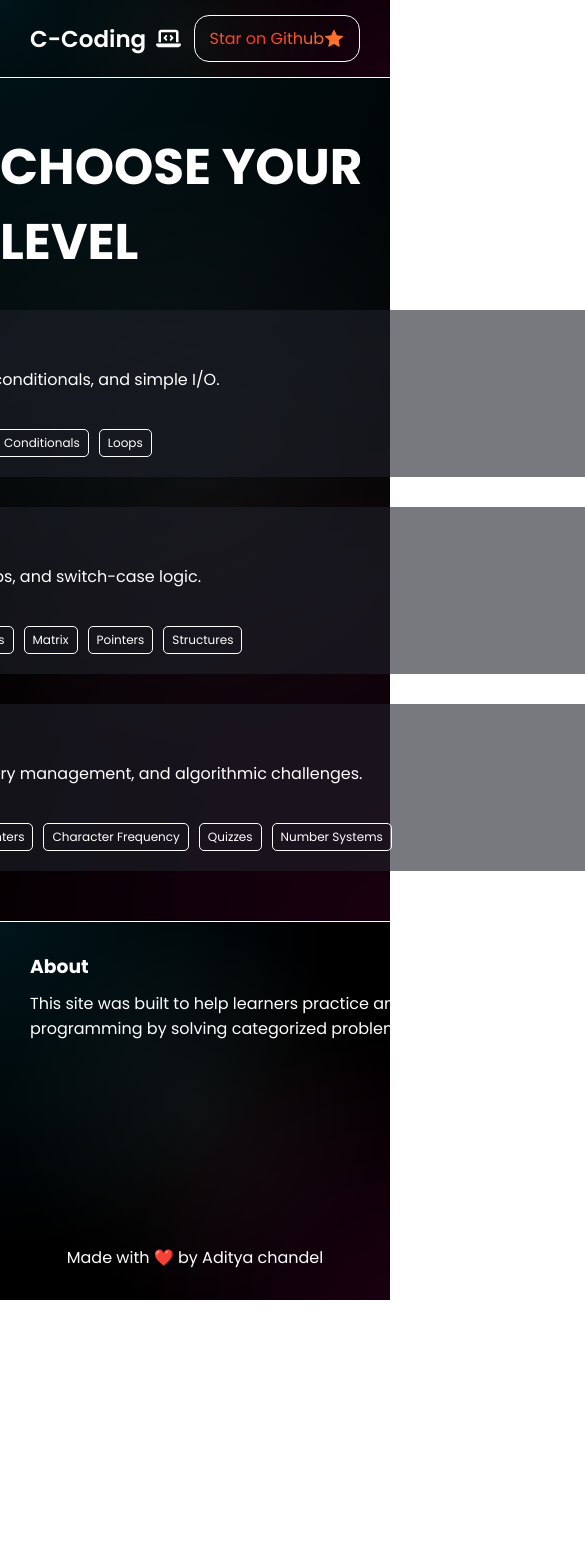
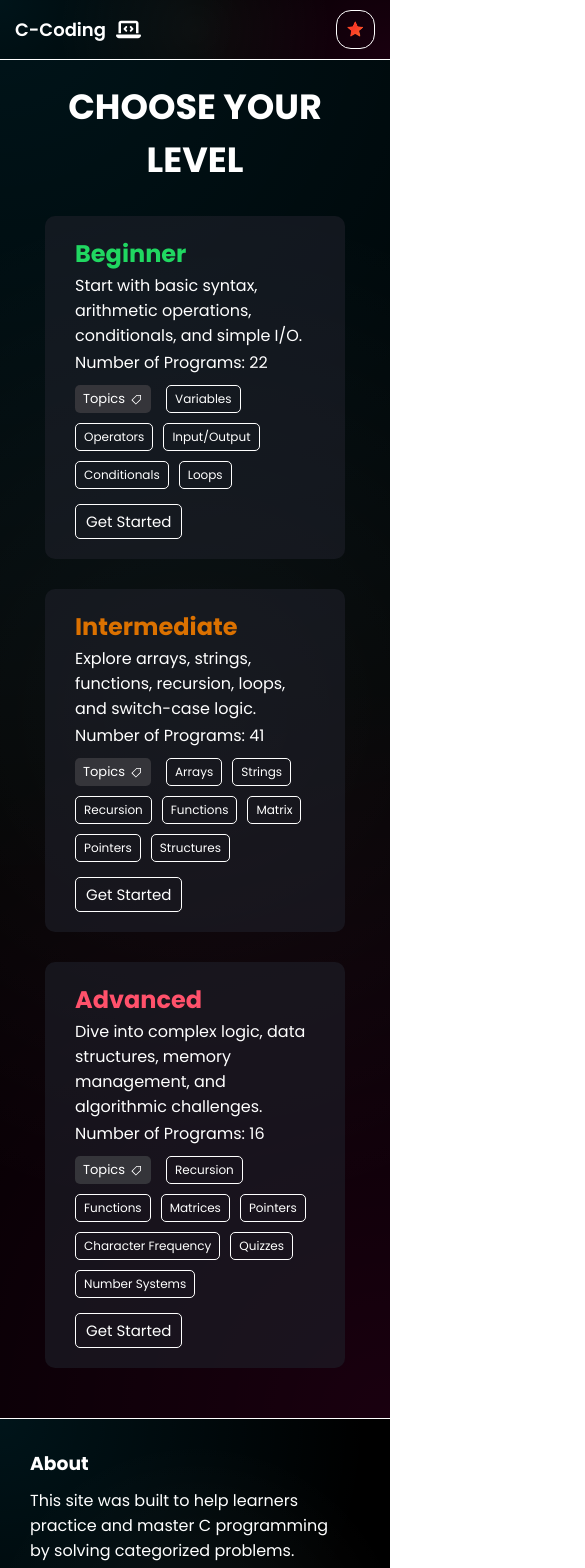
Before and after one commit to TonyStark-19/C-Coding, a React (Create React App) app in the folder c-coding/: page /levels in a window 390 px wide. Shown: the top 1568 px of the page, 585 px wide, since content can reach past the window. Before the commit the page ends 1300 px from the top, so only its background shows below. Built offline with nearby package versions, Linux system fonts and the light colour scheme.

Commit message:
Added responsiveness

```diff
--- a/c-coding/src/App.css
+++ b/c-coding/src/App.css
@@ -101,6 +101,7 @@
         radial-gradient(circle at top left, rgba(0, 200, 255, 0.1), transparent 60%),
         #000000;
     padding-top: 80px;
+    width: 100%;
 }
 
 /* content */
@@ -191,3 +192,185 @@
     justify-content: center;
     align-items: center;
 }
+
+/* responsiveness */
+
+@media (max-width: 1050px) {
+
+    /* footer */
+
+    .footer-section p {
+        width: 400px;
+    }
+}
+
+@media (max-width: 950px) {
+
+    /* footer */
+
+    .footer {
+        padding: 30px 0;
+    }
+
+    .footer-section p {
+        width: 300px;
+    }
+}
+
+@media (max-width: 900px) {
+
+    /* content */
+
+    .content h1 {
+        font-size: 35px;
+    }
+
+    .content h2 {
+        font-size: 17px;
+        width: 700px;
+    }
+}
+
+@media (max-width: 850px) {
+
+    /* footer */
+
+    .footer {
+        padding: 30px;
+    }
+
+    .footer-content {
+        display: grid;
+        grid-template-columns: 1fr 1fr;
+        gap: 20px;
+    }
+
+    .footer-section:nth-child(2) {
+        width: 280px;
+    }
+}
+
+@media (max-width: 750px) {
+
+    /* content */
+
+    .content h1 {
+        font-size: 30px;
+        width: 600px;
+    }
+
+    .content h2 {
+        font-size: 16px;
+        width: 600px;
+    }
+
+    .get-started-button {
+        font-size: 17px;
+        padding: 8px 16px;
+    }
+}
+
+@media (max-width: 650px) {
+
+    /* content */
+
+    .content h1,
+    .content h2 {
+        width: 500px;
+    }
+}
+
+@media (max-width: 550px) {
+
+    /* navbar */
+
+    .navbar {
+        padding: 15px 20px;
+    }
+
+    .nav-element-wrap p {
+        font-size: 20px;
+    }
+
+    .star-btn button {
+        font-size: 15px;
+        padding: 8px 12px;
+    }
+
+    /* content */
+
+    .content h1,
+    .content h2 {
+        width: 400px;
+    }
+
+    .get-started-button {
+        font-size: 16px;
+        padding: 7px 16px;
+    }
+
+    /* footer */
+
+    .footer-content {
+        grid-template-columns: 1fr;
+        margin: 0 0 30px;
+    }
+}
+
+@media (max-width: 450px) {
+
+    /* navbar */
+
+    .navbar {
+        padding: 15px;
+    }
+
+    .nav-element-wrap p {
+        font-size: 18px;
+    }
+
+    .star-btn button {
+        font-size: 14px;
+    }
+
+    /* content */
+
+    .content h1,
+    .content h2 {
+        width: 300px;
+    }
+
+    .content h1 {
+        font-size: 23px;
+    }
+}
+
+@media (max-width: 400px) {
+
+    /* navbar */
+
+    .navbar {
+        padding: 10px 15px;
+    }
+
+    .star-btn button {
+        padding: 8px 10px;
+    }
+
+    .star-btn span {
+        display: none;
+    }
+}
+
+@media (max-width: 350px) {
+
+    /* footer */
+
+    .footer {
+        padding: 20px;
+    }
+
+    .footer-section p {
+        width: 250px;
+    }
+}
--- a/c-coding/src/Program-page.css
+++ b/c-coding/src/Program-page.css
@@ -71,3 +71,122 @@ pre {
     border: 0;
     cursor: pointer;
 }
+
+/* responsiveness */
+
+@media (max-width: 1200px) {
+
+    pre {
+        width: 1000px;
+    }
+}
+
+@media (max-width: 1050px) {
+
+    pre {
+        width: 800px;
+    }
+}
+
+@media (max-width: 850px) {
+
+    .program-page {
+        padding: 110px 50px 50px;
+    }
+
+    .program-page h1 {
+        font-size: 45px;
+    }
+
+    pre {
+        width: 600px;
+        font-size: 15px;
+    }
+}
+
+@media (max-width: 650px) {
+
+    .program-page {
+        padding: 110px 50px 50px;
+    }
+
+    .program-page h1 {
+        font-size: 35px;
+    }
+
+    .program-page h2 {
+        text-align: center;
+        font-size: 22px;
+    }
+
+    .program-page p {
+        text-align: center;
+    }
+
+    pre {
+        width: 400px;
+    }
+}
+
+@media (max-width: 550px) {
+
+    .program-page {
+        padding: 100px 20px 50px;
+    }
+
+    .program-page h2 {
+        margin-top: 0;
+    }
+}
+
+@media (max-width: 450px) {
+
+    .program-page {
+        padding: 100px 50px 50px;
+        justify-content: left;
+        align-items: normal;
+    }
+
+    .program-page h1,
+    .program-page h2,
+    .program-page p {
+        text-align: left;
+    }
+
+    .program-page h1 {
+        font-size: 35px;
+    }
+
+    .program-page h2 {
+        font-size: 20px;
+    }
+
+    .program-page p {
+        font-size: 15px;
+    }
+
+    pre {
+        width: 350px;
+    }
+
+    .buttons-wrap {
+        flex-direction: column;
+        gap: 10px;
+        width: 200px;
+    }
+}
+
+@media (max-width: 400px) {
+
+    .program-page {
+        padding: 100px 50px 50px;
+    }
+
+    .program-page h1 {
+        font-size: 30px;
+    }
+
+    pre {
+        width: 300px;
+    }
+}
--- a/c-coding/src/level-page.css
+++ b/c-coding/src/level-page.css
@@ -37,6 +37,10 @@
     font-size: 50px;
     margin: 0 0 30px;
     text-transform: uppercase;
+}
+
+.easy-level-container a {
+    text-decoration: none;
 }
 
 /* programs wrap */
@@ -86,3 +90,62 @@
     background-color: #20d761;
     cursor: pointer;
 }
+
+/* responsivenesss */
+
+@media (max-width: 1050px) {
+
+    .program-box {
+        width: 800px;
+    }
+}
+
+@media (max-width: 850px) {
+
+    .easy-level-container h1 {
+        font-size: 45px;
+    }
+
+    .program-box {
+        width: 600px;
+    }
+}
+
+@media (max-width: 650px) {
+
+    .easy-level-container h1 {
+        font-size: 40px;
+    }
+
+    .program-box {
+        width: 400px;
+    }
+
+    .code-btn {
+        position: unset;
+        margin-top: 15px;
+    }
+}
+
+@media (max-width: 450px) {
+
+    .easy-level-container h1 {
+        width: 350px;
+        text-align: center;
+    }
+
+    .program-box {
+        width: 350px;
+    }
+}
+
+@media (max-width: 400px) {
+
+    .easy-level-container {
+        padding: 80px 0 50px;
+    }
+
+    .program-box {
+        width: 300px;
+    }
+}
--- a/c-coding/src/levels.css
+++ b/c-coding/src/levels.css
@@ -137,3 +137,77 @@
 .get-started:hover {
     cursor: pointer;
 }
+
+/* responsiveness */
+
+@media (max-width: 1250px) {
+
+    .level-card {
+        width: 1000px;
+    }
+}
+
+@media (max-width: 1050px) {
+
+    .level-card {
+        width: 800px;
+    }
+
+    .get-started {
+        position: unset;
+        margin-top: 15px;
+    }
+}
+
+@media (max-width: 850px) {
+
+    .levels-container h1 {
+        font-size: 45px;
+    }
+
+    .level-card {
+        width: 600px;
+    }
+}
+
+@media (max-width: 650px) {
+
+    .levels-container {
+        padding: 110px 0 50px;
+    }
+
+    .levels-container h1 {
+        font-size: 40px;
+    }
+
+    .level-card {
+        width: 400px;
+    }
+}
+
+@media (max-width: 450px) {
+
+    .levels-container h1 {
+        width: 350px;
+        text-align: center;
+    }
+
+    .level-card {
+        width: 350px;
+    }
+}
+
+@media (max-width: 400px) {
+
+    .levels-container {
+        padding: 80px 0 50px;
+    }
+
+    .levels-container h1 {
+        font-size: 35px;
+    }
+
+    .level-card {
+        width: 300px;
+    }
+}
```
